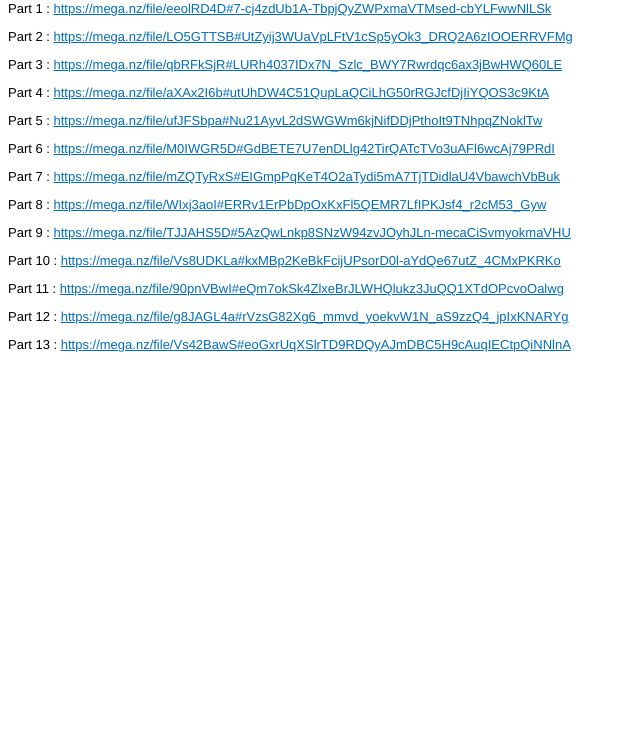
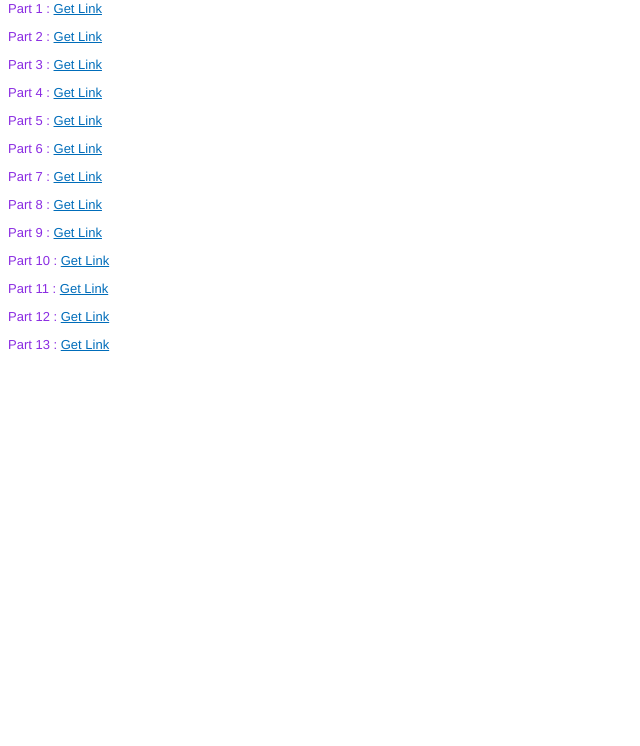
Before and after one commit to gutampsid/gowiiigomg.github.io, a plain HTML site: page index.html in a window 1280 px wide. Shown: the part 54-800 px from the top of the page, without its empty margins (0-640 px from the left). Drawn offline with Linux system fonts and the light colour scheme.

Commit message:
Update index.html

```diff
--- a/index.html
+++ b/index.html
@@ -6,32 +6,23 @@
         body, table { font-family: Helvetica, Arial, sans-serif; font-size: 13px; }
         a { color: #006DBA; }
     </style>
-    <!--NUMBER--rm8weh59--NUMBER-->
-    <!--TYPE--RichText--TYPE-->
-    <!--PERMISSION--Readonly--PERMISSION-->
-    <!--ACCESS--Public--ACCESS-->
-    <!--PASSWORD----PASSWORD-->
-    <!--STATUS--Active--STATUS-->
-    <!--QUICKEDIT--False--QUICKEDIT-->
-    <!--QUICKEDITPASSWORD----QUICKEDITPASSWORD-->
-    <!--DATECREATED--2022-05-01 07:46:18--DATECREATED-->
-    <!--DATEUPDATED--2022-05-01 16:14:46--DATEUPDATED-->
-    <!--LABELS--MEGA--LABELS-->
 </head>
 <body>
 <h2>God of War III [BCES00510]-[Gutamps Official]</h2>
-<anotepad><p>Part 1 : <a href="https://mega.nz/file/eeolRD4D#7-cj4zdUb1A-TbpjQyZWPxmaVTMsed-cbYLFwwNlLSk" target="_blank" rel="noopener">https://mega.nz/file/eeolRD4D#7-cj4zdUb1A-TbpjQyZWPxmaVTMsed-cbYLFwwNlLSk</a></p>
-<p>Part 2 : <a href="https://mega.nz/file/LO5GTTSB#UtZyij3WUaVpLFtV1cSp5yOk3_DRQ2A6zIOOERRVFMg" target="_blank" rel="noopener">https://mega.nz/file/LO5GTTSB#UtZyij3WUaVpLFtV1cSp5yOk3_DRQ2A6zIOOERRVFMg</a></p>
-<p>Part 3 : <a href="https://mega.nz/file/qbRFkSjR#LURh4037IDx7N_Szlc_BWY7Rwrdqc6ax3jBwHWQ60LE" target="_blank" rel="noopener">https://mega.nz/file/qbRFkSjR#LURh4037IDx7N_Szlc_BWY7Rwrdqc6ax3jBwHWQ60LE</a></p>
-<p>Part 4 : <a href="https://mega.nz/file/aXAx2I6b#utUhDW4C51QupLaQCiLhG50rRGJcfDjIiYQOS3c9KtA" target="_blank" rel="noopener">https://mega.nz/file/aXAx2I6b#utUhDW4C51QupLaQCiLhG50rRGJcfDjIiYQOS3c9KtA</a></p>
-<p>Part 5 : <a href="https://mega.nz/file/ufJFSbpa#Nu21AyvL2dSWGWm6kjNifDDjPthoIt9TNhpqZNoklTw" target="_blank" rel="noopener">https://mega.nz/file/ufJFSbpa#Nu21AyvL2dSWGWm6kjNifDDjPthoIt9TNhpqZNoklTw</a></p>
-<p>Part 6 : <a href="https://mega.nz/file/M0IWGR5D#GdBETE7U7enDLlg42TirQATcTVo3uAFl6wcAj79PRdI" target="_blank" rel="noopener">https://mega.nz/file/M0IWGR5D#GdBETE7U7enDLlg42TirQATcTVo3uAFl6wcAj79PRdI</a></p>
-<p>Part 7 : <a href="https://mega.nz/file/mZQTyRxS#EIGmpPqKeT4O2aTydi5mA7TjTDidlaU4VbawchVbBuk" target="_blank" rel="noopener">https://mega.nz/file/mZQTyRxS#EIGmpPqKeT4O2aTydi5mA7TjTDidlaU4VbawchVbBuk</a></p>
-<p>Part 8 : <a href="https://mega.nz/file/WIxj3aoI#ERRv1ErPbDpOxKxFl5QEMR7LfIPKJsf4_r2cM53_Gyw" target="_blank" rel="noopener">https://mega.nz/file/WIxj3aoI#ERRv1ErPbDpOxKxFl5QEMR7LfIPKJsf4_r2cM53_Gyw</a></p>
-<p>Part 9 : <a href="https://mega.nz/file/TJJAHS5D#5AzQwLnkp8SNzW94zvJOyhJLn-mecaCiSvmyokmaVHU" target="_blank" rel="noopener">https://mega.nz/file/TJJAHS5D#5AzQwLnkp8SNzW94zvJOyhJLn-mecaCiSvmyokmaVHU</a></p>
-<p>Part 10 : <a href="https://mega.nz/file/Vs8UDKLa#kxMBp2KeBkFcijUPsorD0l-aYdQe67utZ_4CMxPKRKo" target="_blank" rel="noopener">https://mega.nz/file/Vs8UDKLa#kxMBp2KeBkFcijUPsorD0l-aYdQe67utZ_4CMxPKRKo</a></p>
-<p>Part 11 : <a href="https://mega.nz/file/90pnVBwI#eQm7okSk4ZlxeBrJLWHQlukz3JuQQ1XTdOPcvoOalwg" target="_blank" rel="noopener">https://mega.nz/file/90pnVBwI#eQm7okSk4ZlxeBrJLWHQlukz3JuQQ1XTdOPcvoOalwg</a></p>
-<p>Part 12 : <a href="https://mega.nz/file/g8JAGL4a#rVzsG82Xg6_mmvd_yoekvW1N_aS9zzQ4_jpIxKNARYg" target="_blank" rel="noopener">https://mega.nz/file/g8JAGL4a#rVzsG82Xg6_mmvd_yoekvW1N_aS9zzQ4_jpIxKNARYg</a></p>
-<p>Part 13 : <a href="https://mega.nz/file/Vs42BawS#eoGxrUqXSlrTD9RDQyAJmDBC5H9cAuqIECtpQiNNlnA" target="_blank" rel="noopener">https://mega.nz/file/Vs42BawS#eoGxrUqXSlrTD9RDQyAJmDBC5H9cAuqIECtpQiNNlnA</a></p></anotepad>
+    <style> body { color: blueviolet };
+    </style>
+<p>Part 1 : <a href="https://mega.nz/file/eeolRD4D#7-cj4zdUb1A-TbpjQyZWPxmaVTMsed-cbYLFwwNlLSk" target="_blank" rel="noopener">Get Link</a></p>
+<p>Part 2 : <a href="https://mega.nz/file/LO5GTTSB#UtZyij3WUaVpLFtV1cSp5yOk3_DRQ2A6zIOOERRVFMg" target="_blank" rel="noopener">Get Link</a></p>
+<p>Part 3 : <a href="https://mega.nz/file/qbRFkSjR#LURh4037IDx7N_Szlc_BWY7Rwrdqc6ax3jBwHWQ60LE" target="_blank" rel="noopener">Get Link</a></p>
+<p>Part 4 : <a href="https://mega.nz/file/aXAx2I6b#utUhDW4C51QupLaQCiLhG50rRGJcfDjIiYQOS3c9KtA" target="_blank" rel="noopener">Get Link</a></p>
+<p>Part 5 : <a href="https://mega.nz/file/ufJFSbpa#Nu21AyvL2dSWGWm6kjNifDDjPthoIt9TNhpqZNoklTw" target="_blank" rel="noopener">Get Link</a></p>
+<p>Part 6 : <a href="https://mega.nz/file/c0JCBSrI#MaZxHz1UWx6nNds5cap9mfofJqR-X-1IVEZYnjHuKzc" target="_blank" rel="noopener">Get Link</a></p>
+<p>Part 7 : <a href="https://mega.nz/file/mZQTyRxS#EIGmpPqKeT4O2aTydi5mA7TjTDidlaU4VbawchVbBuk" target="_blank" rel="noopener">Get Link</a></p>
+<p>Part 8 : <a href="https://mega.nz/file/WIxj3aoI#ERRv1ErPbDpOxKxFl5QEMR7LfIPKJsf4_r2cM53_Gyw" target="_blank" rel="noopener">Get Link</a></p>
+<p>Part 9 : <a href="https://mega.nz/file/TJJAHS5D#5AzQwLnkp8SNzW94zvJOyhJLn-mecaCiSvmyokmaVHU" target="_blank" rel="noopener">Get Link</a></p>
+<p>Part 10 : <a href="https://mega.nz/file/Vs8UDKLa#kxMBp2KeBkFcijUPsorD0l-aYdQe67utZ_4CMxPKRKo" target="_blank" rel="noopener">Get Link</a></p>
+<p>Part 11 : <a href="https://mega.nz/file/Bh53WTja#I975qmPdNR1zcoW3QKMzCfqtxLab7Fng53gjY4X0quk" target="_blank" rel="noopener">Get Link</a></p>
+<p>Part 12 : <a href="https://mega.nz/file/Z1YC3aQC#02wxTGFIec-a1p2SmuCf9aJCyV3qsR3hbk-oiaB8SzY" target="_blank" rel="noopener">Get Link</a></p>
+<p>Part 13 : <a href="https://mega.nz/file/RgQF0ByC#pu9mHZMMBjeWrUJuY2l2-2ZnJlSzDiqY9klS9tYvDok" target="_blank" rel="noopener">Get Link</a></p>
 </body>
 </html>
```
